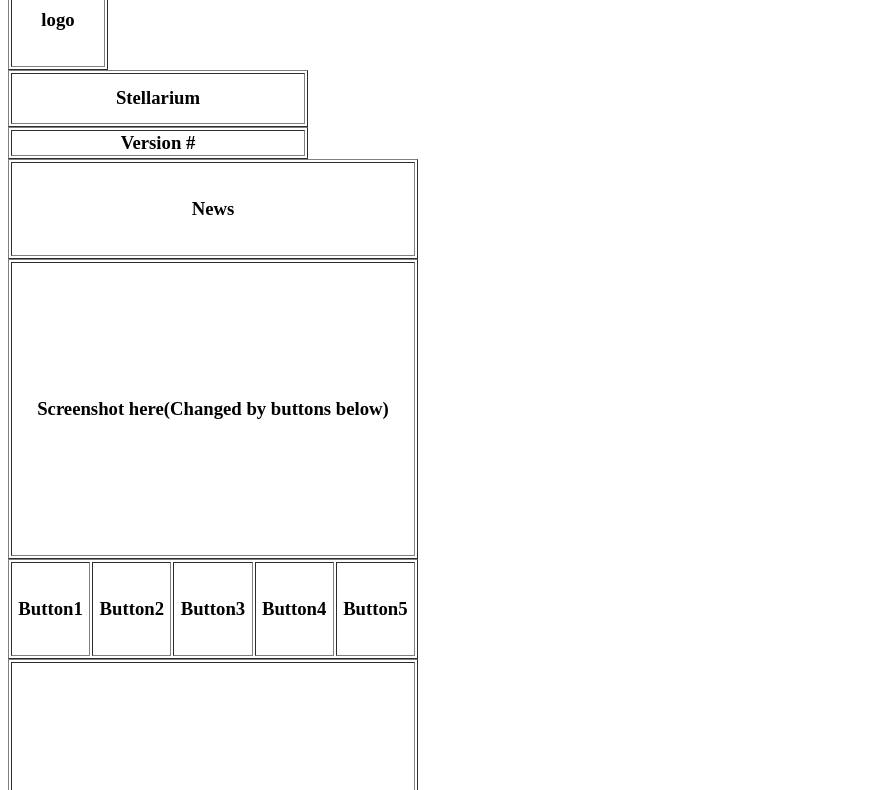
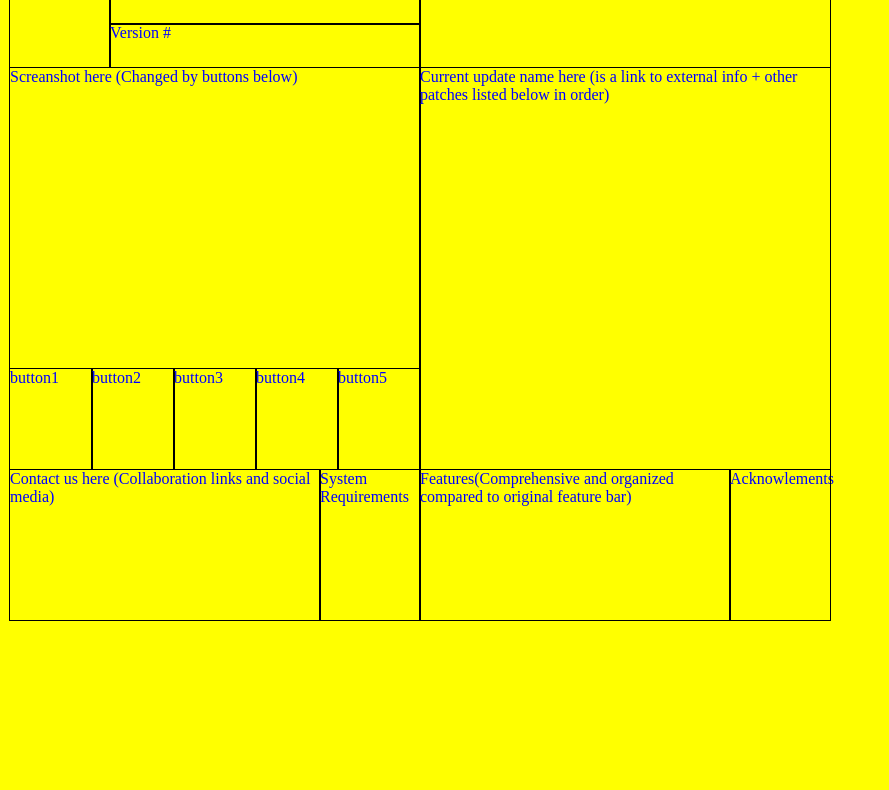
Before and after one commit to OnyxLeipert/IASC1P02-2019, a plain HTML site: page Assignment3.html in a window 1280 px wide. Shown: the part 49-839 px from the top of the page, without its empty margins (0-889 px from the left). After the commit the page ends 800 px from the top, so only its background shows below. Drawn offline with Linux system fonts and the light colour scheme.

Commit message:
Assignment3x2

```diff
--- a/Assignment3.css
+++ b/Assignment3.css
@@ -0,0 +1,114 @@
+body {
+  color:blue;
+  background-color: yellow;
+}
+#Logo{
+  width: 100px; height: 100px;
+  outline: 1px solid black;
+  position: absolute;left: 10px;
+  position:absolute;top: 0px;
+}
+#title{
+  width: 310px;
+  height: 57px;
+  outline: 1px solid black;
+  position: absolute;left: 110px;
+  position: absolute;top:0px;
+}
+
+#Version {
+  width: 310px;
+  height: 43px;
+  outline: 1px solid black;
+  position: absolute;left: 110px;
+  position: absolute;top: 57px;
+}
+
+#News{
+  width: 410px;
+  height: 100px;
+  outline: 1px solid black;
+  position:absolute;left: 420px;
+  position: absolute;top: 0px;
+
+}
+
+#Screenshot{
+  width: 410px;
+  height: 300px;
+  outline: 1px solid black;
+  position: absolute;left: 10px;
+  position: absolute;top: 101px;
+}
+
+
+#Button1{
+  width: 82px;
+  height: 100px;
+  outline: 1px solid black;
+  position: absolute;left: 10px;
+  position: absolute;top: 402px;
+}
+#Button2{
+  width: 82px;
+  height: 100px;
+  outline: 1px solid black;
+  position: absolute;left: 92px;
+  position: absolute;top: 402px;
+}
+#Button3{
+  width: 82px;
+  height: 100px;
+  outline: 1px solid black;
+  position: absolute;left: 174px;
+  position: absolute;top: 402px;
+}
+#Button4{
+  width: 82px;
+  height: 100px;
+  outline: 1px solid black;
+  position: absolute;left: 256px;
+  position: absolute;top: 402px;
+}
+#Button5{
+  width: 82px;
+  height: 100px;
+  outline: 1px solid black;
+  position: absolute;left: 338px;
+  position: absolute;top: 402px;
+}
+#Updatelog{
+  width: 410px;
+  height: 401px;
+  outline:1px solid black;
+  position: absolute;top: 101px;
+  position: absolute;left: 420px
+}
+#Contact{
+  width: 310px;
+  height: 150px;
+  outline: 1px solid black;
+  position: absolute;top: 503px;
+  position: absolute;left: 10px;
+}
+#System{
+  width: 100px;
+  height: 150px;
+  outline: 1px solid black;
+  position: absolute;top: 503px;
+  position: absolute;left: 320px;
+}
+#Features{
+  width: 310px;
+  height: 150px;
+  outline: 1px solid black;
+  position: absolute;top: 503px;
+  position: absolute;left: 420px;
+}
+#Acknowlements{
+  width: 100px;
+  height: 150px;
+  outline: 1px solid black;
+  position: absolute;top: 503px;
+  position: absolute;left: 730px;
+}
--- a/Assignment3.html
+++ b/Assignment3.html
@@ -2,8 +2,6 @@
 <html xmlns="http://www.w3.org/1999/xhtml">
 
 <head>
-	<meta http-equiv="Content-type" content="text/html;charset=UTF-8" />
-    <meta name="description" content="Basic Page Javascript" />
 	<title>Assignment3</title>
   <link href="assignment3.css" type="text/css" rel="stylesheet" />
 
@@ -11,65 +9,42 @@
 </head>
 
 <body>
-<h3 id="Logo"><table width="100" height="100" border="1"></h3>
-	<tr>
-		<th>logo</th>
-	</tr>
-	<table width="300" height="57" border="1">
-		<tr>
-			<th>Stellarium</th>
-		</tr>
-	<table width="300" height="23" border="1">
-		<tr>
-			<th>Version #</th>
-		</tr>
-		<table width="410" height="100" border="1">
-			<tr>
-				<th>News</th>
-			</tr>
-		<table width="410" height="300" border="1">
-			<tr>
-				<th>Screenshot here(Changed by buttons below)</th>
-			</tr>
-			<table width="410" height="100" border="1">
-				<tr>
+<p id="Logo">Logo</p>
 
+	<p id="title">Stellarium</p>
 
-							<th>Button1</th>
+	<p id="Version">Version #</p>
 
+		<p id="News">News</p>
 
-								<th>Button2</th>
+		<p id="Screenshot">Screanshot here (Changed by buttons below)</p>
 
 
 
-									<th>Button3</th>
+							<p id="Button1">button1</p>
+
+
+								<p id="Button2">button2</p>
 
 
 
-										<th>Button4</th>
+									<p id="Button3">button3</p>
 
 
 
-											<th>Button5</th>
-
-					</tr>
-			<table width="410" height="410" border="1">
-				<tr>
-					<th>Current update name here (Is a link to external info) + other patches below in order through updates.</th>
-				</tr>
-				<table width="830" height="175" border="1">
-				<tr>
-					<th>Contact us here (Collaboration links and social media)</th>
+										<p id="Button4">button4</p>
 
 
-					<th>System requirements</th>
 
+											<p id=Button5>button5</p>
 
-					<th>Features (Much shorter and organized than current)</th>
+			<p id="Updatelog">Current update name here (is a link to external info + other patches listed below in order)</p>
 
+		 <p id="Contact">Contact us here (Collaboration links and social media)</p>
+		 <p id="System">System Requirements</p>
+		 <p id="Features">Features(Comprehensive and organized compared to original feature bar)</p>
+		 <p id="Acknowlements">Acknowlements</p>
 
-					<th>Acknowlements</th>
-				</tr>
 </body>
 
 </html>
```
Also changed, not shown: Assignment3.js (added).
